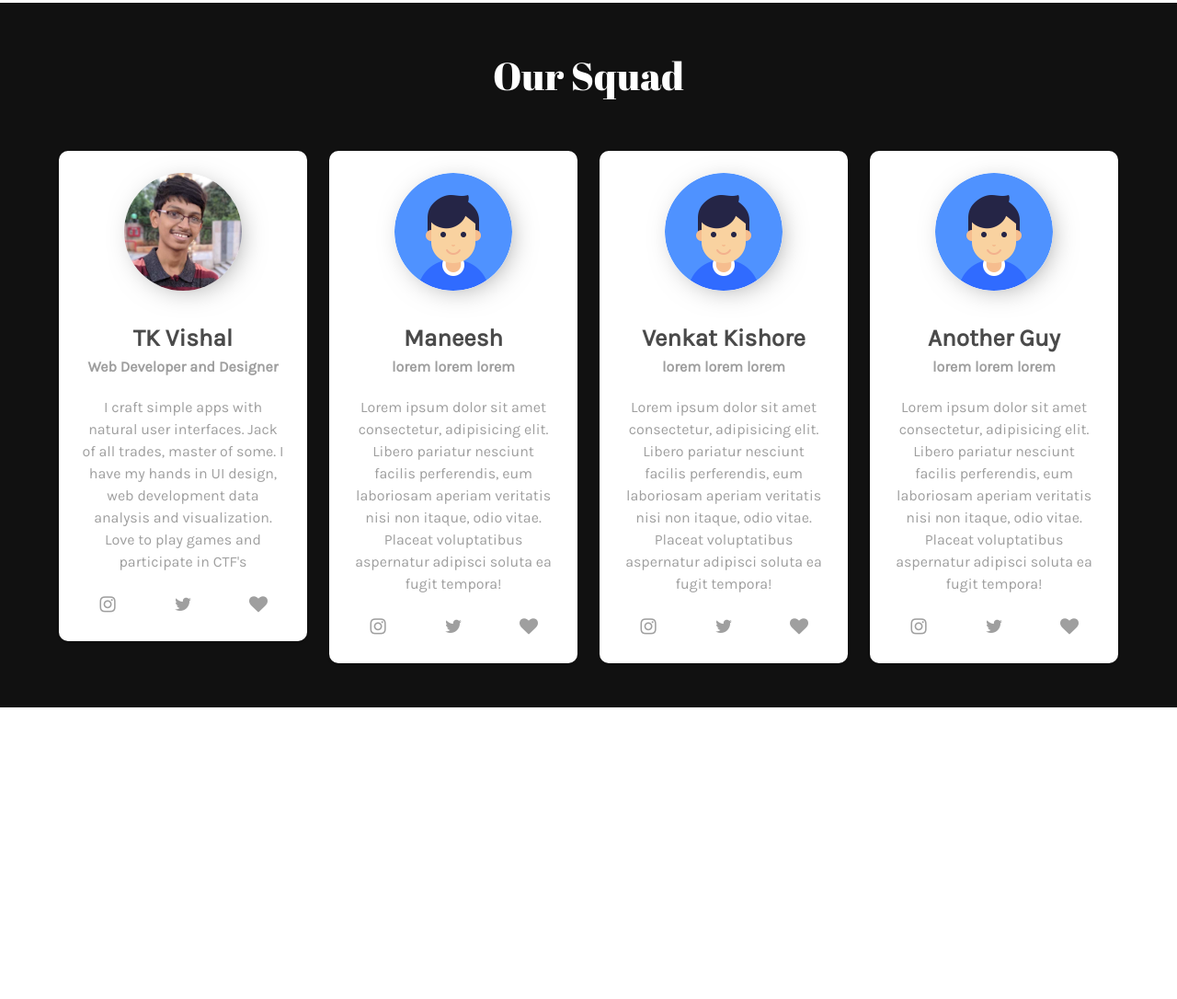
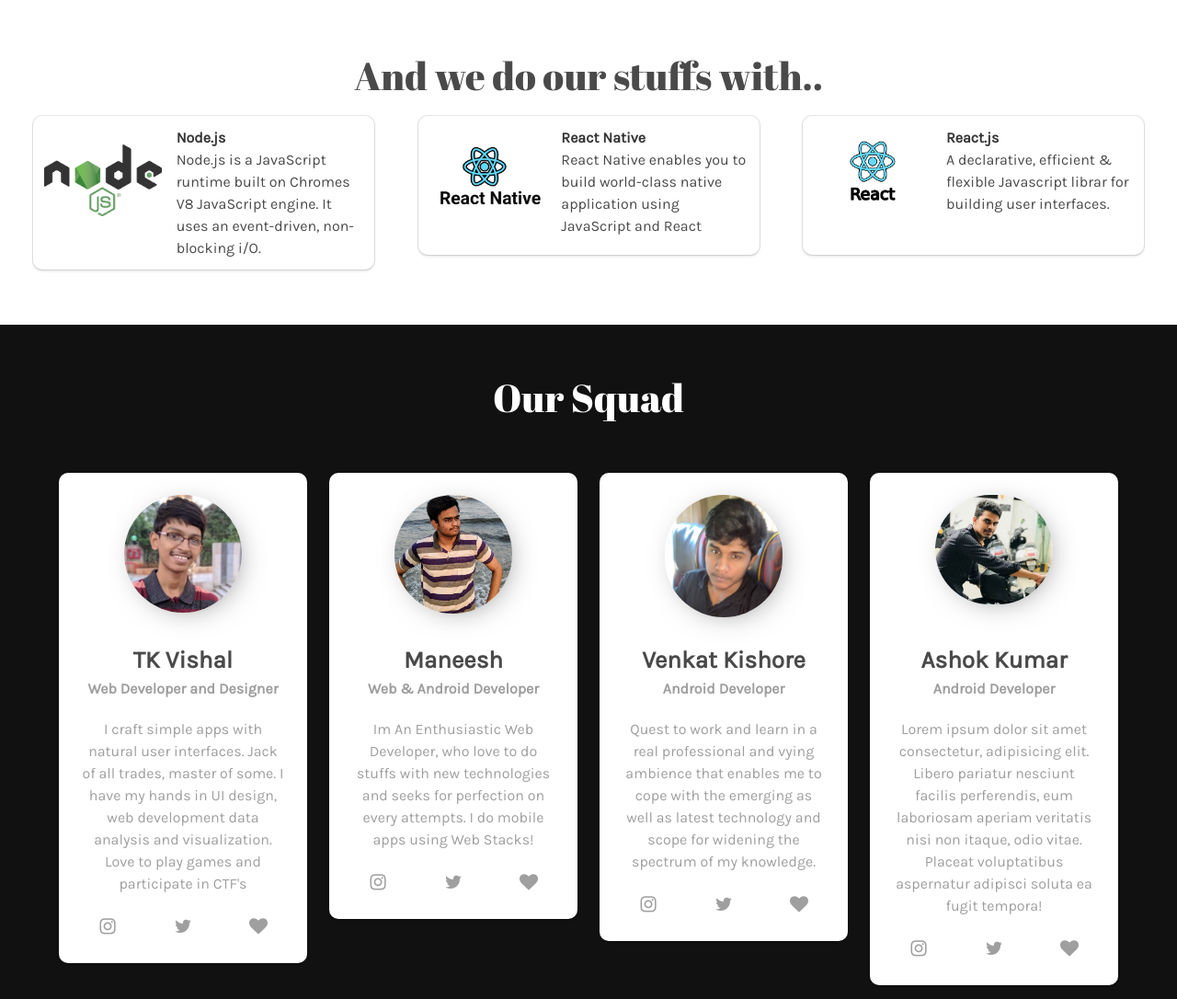
Before and after one commit to manu2699/W3DevZ, a plain HTML site: page index.html in a window 1280 px wide. Shown: the part 2113-3199 px from the top of the page at 92% size. Before the commit the page ends 2882 px from the top, so only its background shows below. Drawn offline with nearby package versions, Linux system fonts and the light colour scheme.

Commit message:
added stuffs and squads

```diff
--- a/index.html
+++ b/index.html
@@ -1,19 +1,20 @@
 <!DOCTYPE html>
 <html lang="en">
+
     <head>
         <meta charset="UTF-8">
         <meta name="viewport" content="width=device-width, initial-scale=1.0">
         <meta http-equiv="X-UA-Compatible" content="ie=edge">
         <title>W3DevZ</title>
-    <link rel = "stylesheet" href = "css/libs/bulma.css" />
-    <link rel = "stylesheet" href = "css/main.css" />
+        <link rel="stylesheet" href="css/libs/bulma.css" />
+        <link rel="stylesheet" href="css/main.css" />
         <script src="https://cdnjs.cloudflare.com/ajax/libs/animejs/2.2.0/anime.min.js"
             integrity="sha256-BuxrUdr/4YoztQLxT6xmdO6hSQw2d6BtBUY1pteGds4=" crossorigin="anonymous"></script>
-    <link href="https://stackpath.bootstrapcdn.com/font-awesome/4.7.0/css/font-awesome.min.css" rel="stylesheet"
-        />
+        <link href="https://stackpath.bootstrapcdn.com/font-awesome/4.7.0/css/font-awesome.min.css" rel="stylesheet" />
     </head>
+
     <body>
-    <main class = "main">
+        <main class="main">
             <section class="section hero main-header">
                 <div class="hero-body">
                     <div class="subtitle">Hi! We are The</div>
@@ -28,46 +29,119 @@
             <section class="section intro">
                 <div class="columns">
                     <div class="column left">
-                    <span class = "link" id="we-link">We</span> are a group of Enthusiastic individuals; based in Chennai,
+                        <span class="link" id="we-link">We</span> are a group of Enthusiastic individuals; based in
+                        Chennai,
                         TamilNadu, India.
-                    We <span class = "link" id = "create-link">create</span> solutions to problems. We <em>Make</em>, <em>Break</em>, <em>Learn</em> and
+                        We <span class="link" id="create-link">create</span> solutions to problems. We <em>Make</em>,
+                        <em>Break</em>, <em>Learn</em> and
                         <em>Enjoy</em> the process.
                         We would <em>love ❤️</em> to turn your small/big ideas into reality. ✨
                     </div>
                 </div>
             </section>
-        <section class="section projects" style = "text-align: center; height: 40vh;">
+            <section class="section projects" style="text-align: center; height: 40vh;">
                 <div class="us-title">Our Projects</div>
-            <div style = "padding-top: 20px; font-size: 27px;">Coming Soon™</div>
+                <div style="padding-top: 20px; font-size: 27px;">Coming Soon™</div>
+            </section>
+            <section class="section stuffs">
+                <div class="us-title">And we do our stuffs with..</div>
+
+                <div class="columns">
+                    <div class="column">
+                        <div class="box card card-wrap" style="margin: 3%; padding: 3%">
+                            <article class="media">
+                                <div class="media-left">
+                                    <figure class="image is-128x128">
+                                        <img src="img/node.png" width="30%" alt="">
+                                    </figure>
+
+                                </div>
+                                <div class="media-content">
+                                    <div class="content">
+                                        <strong>Node.js</strong>
+                                        <br>
+                                        Node.js is a JavaScript runtime built on Chromes V8 JavaScript engine. It
+                                        uses an
+                                        event-driven, non-blocking i/O.
+                                    </div>
+                                </div>
+                            </article>
+                        </div>
+                    </div>
+                    <div class="column">
+                        <div class="box card card-wrap" style="margin: 3%; padding: 3%">
+                            <article class="media">
+                                <div class="media-left">
+                                    <figure class="image is-128x128">
+                                        <img class="media-object" src="img/rn.png" width="30%" alt="">
+                                    </figure>
+                                </div>
+                                <div class="media-content">
+
+                                    <strong>React Native</strong>
+                                    <br>
+                                    React Native enables you to build world-class native application using
+                                    JavaScript and
+                                    React
+
+                                </div>
+                            </article>
+                        </div>
+                    </div>
+                    <div class="column">
+                        <div class="box card card-wrap" style="margin: 3%; padding: 3%">
+                            <article class="media">
+                                <div class="media-left">
+                                    <figure class="image is-128x128">
+                                        <img class="media-object" src="img/react.png" width="30%" alt="">
+                                    </figure>
+                                </div>
+                                <div class="media-content">
+
+                                    <strong>React.js</strong>
+                                    <br>
+                                    A declarative, efficient & flexible Javascript librar for building user interfaces.
+
+                                </div>
+                            </article>
+                        </div>
+                    </div>
+                </div>
+
             </section>
             <section class="section team">
-            <div class = "us-title">Our Squad</div>
-            <div class = "container squad-cont">
-                <div class =  "columns">
-                    <div class = "column">
-                        <div class = "card card-wrap">
-                            <div class = "card-content">
-                                <div class = "content">
-                                    <figure class = "image is-128x128 pic-cont">
-                                        <img class = "is-rounded" src = "img/tk.png" />
+                <div class="us-title">Our Squad</div>
+                <div class="container squad-cont">
+                    <div class="columns">
+                        <div class="column">
+                            <div class="card card-wrap">
+                                <div class="card-content">
+                                    <div class="content">
+                                        <figure class="image is-128x128 pic-cont">
+                                            <img class="is-rounded" src="img/tk.png" />
                                         </figure>
-                                    <div class = "name">TK Vishal</div>
+                                        <div class="name">TK Vishal</div>
                                         <div class="designation">Web Developer and Designer</div>
                                         <div class="about">
-                                        I craft simple apps with natural user interfaces. Jack of all trades, master of some.
-                                        I have my hands in UI design, web development data analysis and visualization. Love to play games
+                                            I craft simple apps with natural user interfaces. Jack of all trades, master
+                                            of some.
+                                            I have my hands in UI design, web development data analysis and
+                                            visualization. Love to play games
                                             and participate in CTF's
                                         </div>
-                                    <div class = "socials">
-                                        <div class = "columns has-test">
-                                            <div class = "column social-icon">
-                                                <a href="https://www.instagram.com/tk_vishal/" target = "_blank"><i class = "fa fa-instagram"></i></a>
+                                        <div class="socials">
+                                            <div class="columns has-test">
+                                                <div class="column social-icon">
+                                                    <a href="https://www.instagram.com/tk_vishal/" target="_blank"><i
+                                                            class="fa fa-instagram"></i></a>
                                                 </div>
                                                 <div class="column social-icon">
-                                                <a href="https://twitter.com/Iamteeekay" target = "_blank"><i class="fa fa-twitter"></i></a>
+                                                    <a href="https://twitter.com/Iamteeekay" target="_blank"><i
+                                                            class="fa fa-twitter"></i></a>
                                                 </div>
                                                 <div class="column social-icon">
-                                                <a href="https://tkvishal.now.sh" target = "_blank"><i class="fa fa-heart"></i></a>
+                                                    <a href="https://tkvishal.now.sh" target="_blank"><i
+                                                            class="fa fa-heart"></i></a>
                                                 </div>
                                             </div>
                                         </div>
@@ -80,12 +154,46 @@
                                 <div class="card-content">
                                     <div class="content">
                                         <figure class="image is-128x128 pic-cont">
-                                        <img class="is-rounded" src="img/user.png" />
+                                            <img class="is-rounded" src="img/maneesh.jpg" />
                                         </figure>
                                         <div class="name">Maneesh</div>
-                                    <div class="designation">lorem lorem lorem</div>
+                                        <div class="designation">Web & Android Developer</div>
                                         <div class="about">
-                                        Lorem ipsum dolor sit amet consectetur, adipisicing elit. Libero pariatur nesciunt facilis perferendis, eum laboriosam aperiam veritatis nisi non itaque, odio vitae. Placeat voluptatibus aspernatur adipisci soluta ea fugit tempora!
+                                            Im An Enthusiastic Web Developer, who love to do stuffs with new
+                                            technologies and seeks for perfection on every attempts.
+                                            I do mobile apps using Web Stacks!
+                                        </div>
+                                        <div class="socials">
+                                            <div class="columns has-test">
+                                                <div class="column social-icon">
+                                                    <a href="https://www.instagram.com/_manu_vk_/"><i
+                                                            class="fa fa-instagram"></i></a>
+                                                </div>
+                                                <div class="column social-icon">
+                                                    <a href=""><i class="fa fa-twitter"></i></a>
+                                                </div>
+                                                <div class="column social-icon">
+                                                    <a href="https://maneeshk.now.sh/"><i class="fa fa-heart"></i></a>
+                                                </div>
+                                            </div>
+                                        </div>
+                                    </div>
+                                </div>
+                            </div>
+                        </div>
+                        <div class="column">
+                            <div class="card card-wrap">
+                                <div class="card-content">
+                                    <div class="content">
+                                        <figure class="image is-128x128 pic-cont">
+                                            <img class="is-rounded" src="img/kishore.jpg" />
+                                        </figure>
+                                        <div class="name">Venkat Kishore</div>
+                                        <div class="designation">Android Developer</div>
+                                        <div class="about">
+                                            Quest to work and learn in a real professional and vying ambience that
+                                            enables me to cope with the emerging as well as latest technology and scope
+                                            for widening the spectrum of my knowledge.
                                         </div>
                                         <div class="socials">
                                             <div class="columns has-test">
@@ -109,44 +217,15 @@
                                 <div class="card-content">
                                     <div class="content">
                                         <figure class="image is-128x128 pic-cont">
-                                        <img class="is-rounded" src="img/user.png" />
+                                            <img class="is-rounded" src="img/ashok.jpg" />
                                         </figure>
-                                    <div class="name">Venkat Kishore</div>
-                                    <div class="designation">lorem lorem lorem</div>
+                                        <div class="name">Ashok Kumar</div>
+                                        <div class="designation">Android Developer</div>
                                         <div class="about">
-                                        Lorem ipsum dolor sit amet consectetur, adipisicing elit. Libero pariatur nesciunt facilis
-                                        perferendis, eum laboriosam aperiam veritatis nisi non itaque, odio vitae. Placeat voluptatibus
-                                        aspernatur adipisci soluta ea fugit tempora!
-                                    </div>
-                                    <div class="socials">
-                                        <div class="columns has-test">
-                                            <div class="column social-icon">
-                                                <a href=""><i class="fa fa-instagram"></i></a>
-                                            </div>
-                                            <div class="column social-icon">
-                                                <a href=""><i class="fa fa-twitter"></i></a>
-                                            </div>
-                                            <div class="column social-icon">
-                                                <a href=""><i class="fa fa-heart"></i></a>
-                                            </div>
-                                        </div>
-                                    </div>
-                                </div>
-                            </div>
-                        </div>
-                    </div>
-                    <div class="column">
-                        <div class="card card-wrap">
-                            <div class="card-content">
-                                <div class="content">
-                                    <figure class="image is-128x128 pic-cont">
-                                        <img class="is-rounded" src="img/user.png" />
-                                    </figure>
-                                    <div class="name">Another Guy</div>
-                                    <div class="designation">lorem lorem lorem</div>
-                                    <div class="about">
-                                        Lorem ipsum dolor sit amet consectetur, adipisicing elit. Libero pariatur nesciunt facilis
-                                        perferendis, eum laboriosam aperiam veritatis nisi non itaque, odio vitae. Placeat voluptatibus
+                                            Lorem ipsum dolor sit amet consectetur, adipisicing elit. Libero pariatur
+                                            nesciunt facilis
+                                            perferendis, eum laboriosam aperiam veritatis nisi non itaque, odio vitae.
+                                            Placeat voluptatibus
                                             aspernatur adipisci soluta ea fugit tempora!
                                         </div>
                                         <div class="socials">
@@ -170,6 +249,7 @@
                 </div>
             </section>
         </main>
-    <script src ="js/main.js"></script>
+        <script src="js/main.js"></script>
     </body>
+
 </html>
```
Also changed, not shown: img/ashok.jpg (added), img/bg.jpg, img/bg.png (deleted), img/kishore.jpg (added), img/maneesh.jpg (added), img/node.png (added), img/react.png (added), img/rn.png (added), img/w3devz.png. Lines whose indentation alone changed are shown as unchanged.
